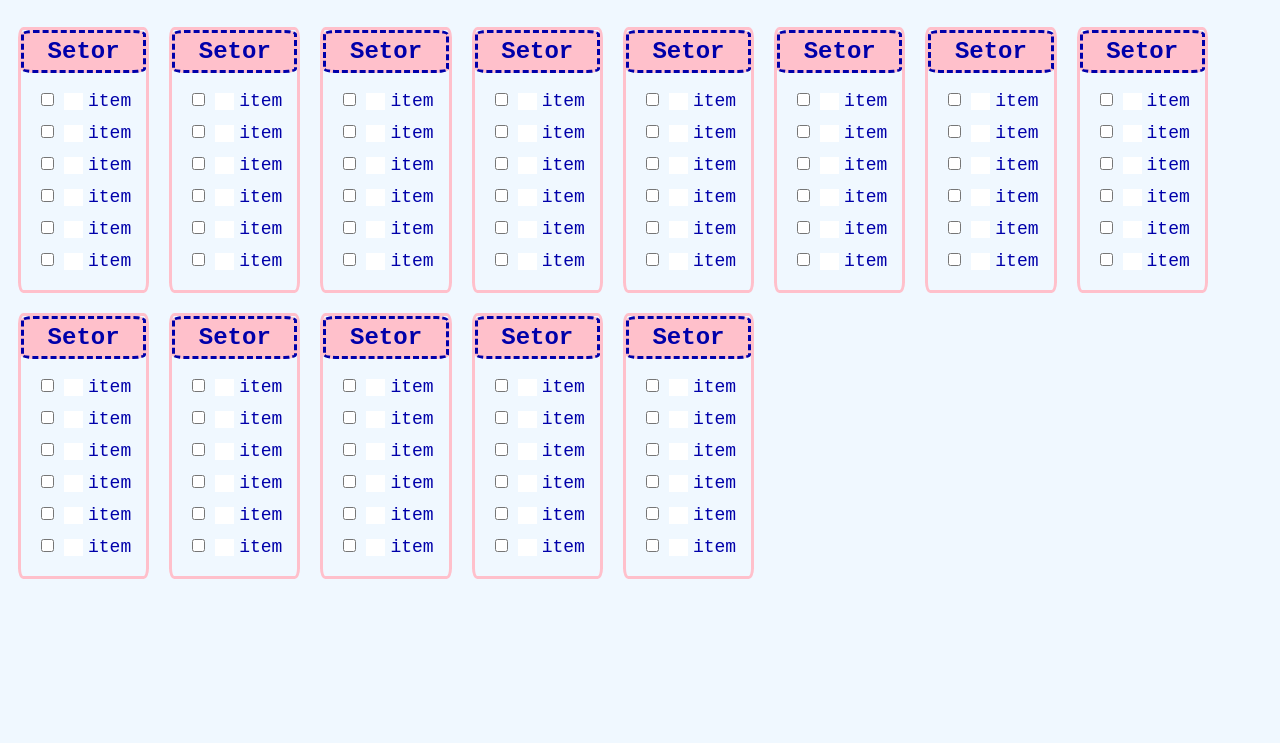
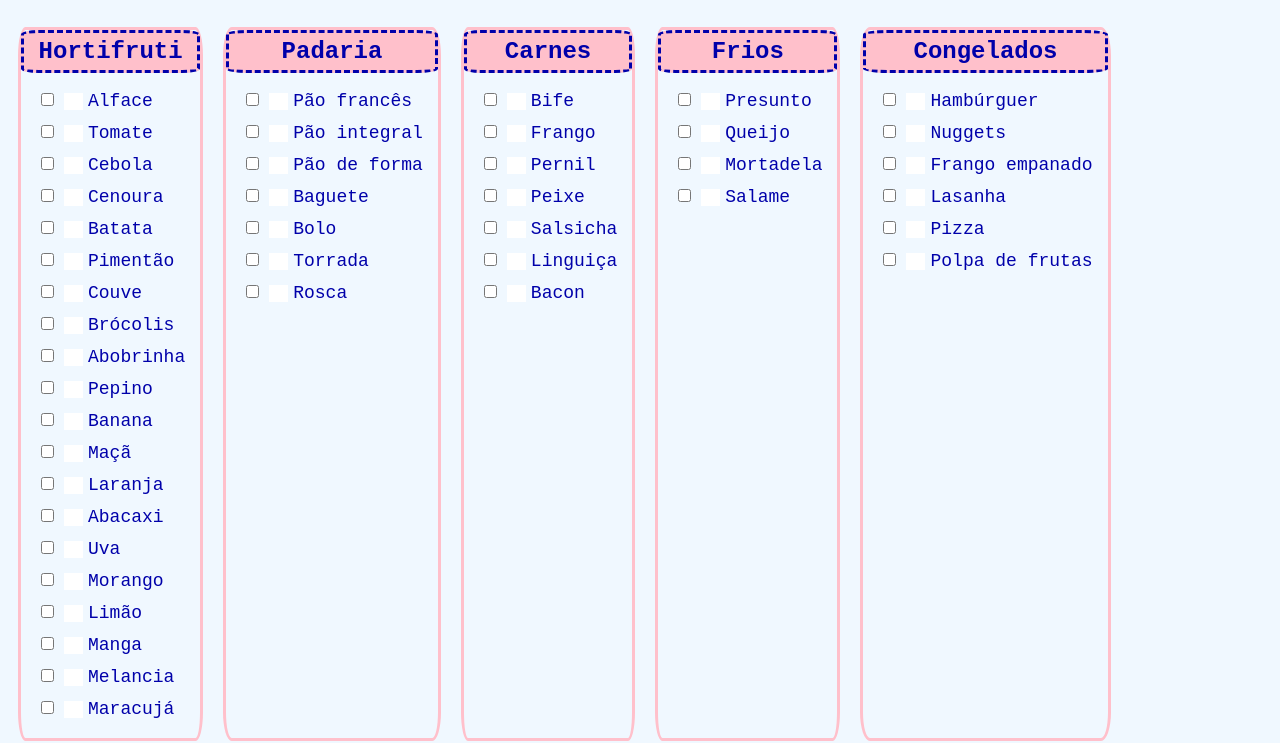
Before and after one commit to Linne88/compras, a plain HTML site: page index.html in a window 1280 px wide. Shown: the part 68-811 px from the top of the page. Drawn offline with Linux system fonts and the light colour scheme.

Commit message:
itens adicionados

```diff
--- a/index.html
+++ b/index.html
@@ -10,146 +10,146 @@
         <h1>Lista de Compras</h1>
         <div class="list-section">
             <div class="section">
-                <h2>Setor</h2>
+                <h2>Hortifruti</h2>
                 <ul>
-                    <li><input type="checkbox"><input type="text" maxlength="2" id="quantidade" min="1"><label for="item">item</label></li>
-                    <li><input type="checkbox"><input type="text" maxlength="2" id="quantidade" min="1"><label for="item">item</label></li>
-                    <li><input type="checkbox"><input type="text" maxlength="2" id="quantidade" min="1"><label for="item">item</label></li>
-                    <li><input type="checkbox"><input type="text" maxlength="2" id="quantidade" min="1"><label for="item">item</label></li>
-                    <li><input type="checkbox"><input type="text" maxlength="2" id="quantidade" min="1"><label for="item">item</label></li>
-                    <li><input type="checkbox"><input type="text" maxlength="2" id="quantidade" min="1"><label for="item">item</label></li>
+                    <li><input type="checkbox"><input type="text" maxlength="2" id="quantidade" min="1"><label for="item">Alface</label></li>
+                    <li><input type="checkbox"><input type="text" maxlength="2" id="quantidade" min="1"><label for="item">Tomate</label></li>
+                    <li><input type="checkbox"><input type="text" maxlength="2" id="quantidade" min="1"><label for="item">Cebola</label></li>
+                    <li><input type="checkbox"><input type="text" maxlength="2" id="quantidade" min="1"><label for="item">Cenoura</label></li>
+                    <li><input type="checkbox"><input type="text" maxlength="2" id="quantidade" min="1"><label for="item">Batata</label></li>
+                    <li><input type="checkbox"><input type="text" maxlength="2" id="quantidade" min="1"><label for="item">Pimentão</label></li>
+                    <li><input type="checkbox"><input type="text" maxlength="2" id="quantidade" min="1"><label for="item">Couve</label></li>
+                    <li><input type="checkbox"><input type="text" maxlength="2" id="quantidade" min="1"><label for="item">Brócolis</label></li>
+                    <li><input type="checkbox"><input type="text" maxlength="2" id="quantidade" min="1"><label for="item">Abobrinha</label></li>
+                    <li><input type="checkbox"><input type="text" maxlength="2" id="quantidade" min="1"><label for="item">Pepino</label></li>
+                    <li><input type="checkbox"><input type="text" maxlength="2" id="quantidade" min="1"><label for="item">Banana</label></li>
+                    <li><input type="checkbox"><input type="text" maxlength="2" id="quantidade" min="1"><label for="item">Maçã</label></li>
+                    <li><input type="checkbox"><input type="text" maxlength="2" id="quantidade" min="1"><label for="item">Laranja</label></li>
+                    <li><input type="checkbox"><input type="text" maxlength="2" id="quantidade" min="1"><label for="item">Abacaxi</label></li>
+                    <li><input type="checkbox"><input type="text" maxlength="2" id="quantidade" min="1"><label for="item">Uva</label></li>
+                    <li><input type="checkbox"><input type="text" maxlength="2" id="quantidade" min="1"><label for="item">Morango</label></li>
+                    <li><input type="checkbox"><input type="text" maxlength="2" id="quantidade" min="1"><label for="item">Limão</label></li>
+                    <li><input type="checkbox"><input type="text" maxlength="2" id="quantidade" min="1"><label for="item">Manga</label></li>
+                    <li><input type="checkbox"><input type="text" maxlength="2" id="quantidade" min="1"><label for="item">Melancia</label></li>
+                    <li><input type="checkbox"><input type="text" maxlength="2" id="quantidade" min="1"><label for="item">Maracujá</label></li>
                 </ul>
             </div>
             <div class="section">
-                <h2>Setor</h2>
+                <h2>Padaria</h2>
                 <ul>
-                    <li><input type="checkbox"><input type="text" maxlength="2" id="quantidade" min="1"><label for="item">item</label></li>
-                    <li><input type="checkbox"><input type="text" maxlength="2" id="quantidade" min="1"><label for="item">item</label></li>
-                    <li><input type="checkbox"><input type="text" maxlength="2" id="quantidade" min="1"><label for="item">item</label></li>
-                    <li><input type="checkbox"><input type="text" maxlength="2" id="quantidade" min="1"><label for="item">item</label></li>
-                    <li><input type="checkbox"><input type="text" maxlength="2" id="quantidade" min="1"><label for="item">item</label></li>
-                    <li><input type="checkbox"><input type="text" maxlength="2" id="quantidade" min="1"><label for="item">item</label></li>
+                    <li><input type="checkbox"><input type="text" maxlength="2" id="quantidade" min="1"><label for="item">Pão francês</label></li>
+                    <li><input type="checkbox"><input type="text" maxlength="2" id="quantidade" min="1"><label for="item">Pão integral</label></li>
+                    <li><input type="checkbox"><input type="text" maxlength="2" id="quantidade" min="1"><label for="item">Pão de forma</label></li>
+                    <li><input type="checkbox"><input type="text" maxlength="2" id="quantidade" min="1"><label for="item">Baguete</label></li>
+                    <li><input type="checkbox"><input type="text" maxlength="2" id="quantidade" min="1"><label for="item">Bolo</label></li>
+                    <li><input type="checkbox"><input type="text" maxlength="2" id="quantidade" min="1"><label for="item">Torrada</label></li>
+                    <li><input type="checkbox"><input type="text" maxlength="2" id="quantidade" min="1"><label for="item">Rosca</label></li>
                 </ul>
             </div>
             <div class="section">
-                <h2>Setor</h2>
+                <h2>Carnes</h2>
                 <ul>
-                    <li><input type="checkbox"><input type="text" maxlength="2" id="quantidade" min="1"><label for="item">item</label></li>
-                    <li><input type="checkbox"><input type="text" maxlength="2" id="quantidade" min="1"><label for="item">item</label></li>
-                    <li><input type="checkbox"><input type="text" maxlength="2" id="quantidade" min="1"><label for="item">item</label></li>
-                    <li><input type="checkbox"><input type="text" maxlength="2" id="quantidade" min="1"><label for="item">item</label></li>
-                    <li><input type="checkbox"><input type="text" maxlength="2" id="quantidade" min="1"><label for="item">item</label></li>
-                    <li><input type="checkbox"><input type="text" maxlength="2" id="quantidade" min="1"><label for="item">item</label></li>
+                    <li><input type="checkbox"><input type="text" maxlength="2" id="quantidade" min="1"><label for="item">Bife</label></li>
+                    <li><input type="checkbox"><input type="text" maxlength="2" id="quantidade" min="1"><label for="item">Frango</label></li>
+                    <li><input type="checkbox"><input type="text" maxlength="2" id="quantidade" min="1"><label for="item">Pernil</label></li>
+                    <li><input type="checkbox"><input type="text" maxlength="2" id="quantidade" min="1"><label for="item">Peixe</label></li>
+                    <li><input type="checkbox"><input type="text" maxlength="2" id="quantidade" min="1"><label for="item">Salsicha</label></li>
+                    <li><input type="checkbox"><input type="text" maxlength="2" id="quantidade" min="1"><label for="item">Linguiça</label></li>
+                    <li><input type="checkbox"><input type="text" maxlength="2" id="quantidade" min="1"><label for="item">Bacon</label></li>
                 </ul>
             </div>
             <div class="section">
-                <h2>Setor</h2>
+                <h2>Frios</h2>
                 <ul>
-                    <li><input type="checkbox"><input type="text" maxlength="2" id="quantidade" min="1"><label for="item">item</label></li>
-                    <li><input type="checkbox"><input type="text" maxlength="2" id="quantidade" min="1"><label for="item">item</label></li>
-                    <li><input type="checkbox"><input type="text" maxlength="2" id="quantidade" min="1"><label for="item">item</label></li>
-                    <li><input type="checkbox"><input type="text" maxlength="2" id="quantidade" min="1"><label for="item">item</label></li>
-                    <li><input type="checkbox"><input type="text" maxlength="2" id="quantidade" min="1"><label for="item">item</label></li>
-                    <li><input type="checkbox"><input type="text" maxlength="2" id="quantidade" min="1"><label for="item">item</label></li>
+                    <li><input type="checkbox"><input type="text" maxlength="2" id="quantidade" min="1"><label for="item">Presunto</label></li>
+                    <li><input type="checkbox"><input type="text" maxlength="2" id="quantidade" min="1"><label for="item">Queijo</label></li>
+                    <li><input type="checkbox"><input type="text" maxlength="2" id="quantidade" min="1"><label for="item">Mortadela</label></li>
+                    <li><input type="checkbox"><input type="text" maxlength="2" id="quantidade" min="1"><label for="item">Salame</label></li>
                 </ul>
             </div>
             <div class="section">
-                <h2>Setor</h2>
+                <h2>Congelados</h2>
                 <ul>
-                    <li><input type="checkbox"><input type="text" maxlength="2" id="quantidade" min="1"><label for="item">item</label></li>
-                    <li><input type="checkbox"><input type="text" maxlength="2" id="quantidade" min="1"><label for="item">item</label></li>
-                    <li><input type="checkbox"><input type="text" maxlength="2" id="quantidade" min="1"><label for="item">item</label></li>
-                    <li><input type="checkbox"><input type="text" maxlength="2" id="quantidade" min="1"><label for="item">item</label></li>
-                    <li><input type="checkbox"><input type="text" maxlength="2" id="quantidade" min="1"><label for="item">item</label></li>
-                    <li><input type="checkbox"><input type="text" maxlength="2" id="quantidade" min="1"><label for="item">item</label></li>
+                    <li><input type="checkbox"><input type="text" maxlength="2" id="quantidade" min="1"><label for="item">Hambúrguer</label></li>
+                    <li><input type="checkbox"><input type="text" maxlength="2" id="quantidade" min="1"><label for="item">Nuggets</label></li>
+                    <li><input type="checkbox"><input type="text" maxlength="2" id="quantidade" min="1"><label for="item">Frango empanado</label></li>
+                    <li><input type="checkbox"><input type="text" maxlength="2" id="quantidade" min="1"><label for="item">Lasanha</label></li>
+                    <li><input type="checkbox"><input type="text" maxlength="2" id="quantidade" min="1"><label for="item">Pizza</label></li>
+                    <li><input type="checkbox"><input type="text" maxlength="2" id="quantidade" min="1"><label for="item">Polpa de frutas</label></li>
                 </ul>
             </div>
             <div class="section">
-                <h2>Setor</h2>
+                <h2>Bebidas</h2>
                 <ul>
-                    <li><input type="checkbox"><input type="text" maxlength="2" id="quantidade" min="1"><label for="item">item</label></li>
-                    <li><input type="checkbox"><input type="text" maxlength="2" id="quantidade" min="1"><label for="item">item</label></li>
-                    <li><input type="checkbox"><input type="text" maxlength="2" id="quantidade" min="1"><label for="item">item</label></li>
-                    <li><input type="checkbox"><input type="text" maxlength="2" id="quantidade" min="1"><label for="item">item</label></li>
-                    <li><input type="checkbox"><input type="text" maxlength="2" id="quantidade" min="1"><label for="item">item</label></li>
-                    <li><input type="checkbox"><input type="text" maxlength="2" id="quantidade" min="1"><label for="item">item</label></li>
+                    <li><input type="checkbox"><input type="text" maxlength="2" id="quantidade" min="1"><label for="item">Água</label></li>
+                    <li><input type="checkbox"><input type="text" maxlength="2" id="quantidade" min="1"><label for="item">Suco</label></li>
+                    <li><input type="checkbox"><input type="text" maxlength="2" id="quantidade" min="1"><label for="item">Refrigerante</label></li>
+                    <li><input type="checkbox"><input type="text" maxlength="2" id="quantidade" min="1"><label for="item">Cerveja</label></li>
+                    <li><input type="checkbox"><input type="text" maxlength="2" id="quantidade" min="1"><label for="item">Vinho</label></li>
+                    <li><input type="checkbox"><input type="text" maxlength="2" id="quantidade" min="1"><label for="item">Leite</label></li>
+                    <li><input type="checkbox"><input type="text" maxlength="2" id="quantidade" min="1"><label for="item">Achocolatado</label></li>
+                    <li><input type="checkbox"><input type="text" maxlength="2" id="quantidade" min="1"><label for="item">Iogurte</label></li>
                 </ul>
             </div>
             <div class="section">
-                <h2>Setor</h2>
+                <h2>Mercearia</h2>
                 <ul>
-                    <li><input type="checkbox"><input type="text" maxlength="2" id="quantidade" min="1"><label for="item">item</label></li>
-                    <li><input type="checkbox"><input type="text" maxlength="2" id="quantidade" min="1"><label for="item">item</label></li>
-                    <li><input type="checkbox"><input type="text" maxlength="2" id="quantidade" min="1"><label for="item">item</label></li>
-                    <li><input type="checkbox"><input type="text" maxlength="2" id="quantidade" min="1"><label for="item">item</label></li>
-                    <li><input type="checkbox"><input type="text" maxlength="2" id="quantidade" min="1"><label for="item">item</label></li>
-                    <li><input type="checkbox"><input type="text" maxlength="2" id="quantidade" min="1"><label for="item">item</label></li>
+                    <li><input type="checkbox"><input type="text" maxlength="2" id="quantidade" min="1"><label for="item">Arroz</label></li>
+                    <li><input type="checkbox"><input type="text" maxlength="2" id="quantidade" min="1"><label for="item">Feijão</label></li>
+                    <li><input type="checkbox"><input type="text" maxlength="2" id="quantidade" min="1"><label for="item">Macarrão</label></li>
+                    <li><input type="checkbox"><input type="text" maxlength="2" id="quantidade" min="1"><label for="item">Farinha</label></li>
+                    <li><input type="checkbox"><input type="text" maxlength="2" id="quantidade" min="1"><label for="item">Açúcar</label></li>
+                    <li><input type="checkbox"><input type="text" maxlength="2" id="quantidade" min="1"><label for="item">Sal</label></li>
+                    <li><input type="checkbox"><input type="text" maxlength="2" id="quantidade" min="1"><label for="item">Óleo</label></li>
+                    <li><input type="checkbox"><input type="text" maxlength="2" id="quantidade" min="1"><label for="item">Azeite</label></li>
+                    <li><input type="checkbox"><input type="text" maxlength="2" id="quantidade" min="1"><label for="item">Refogado</label></li>
+                    <li><input type="checkbox"><input type="text" maxlength="2" id="quantidade" min="1"><label for="item">Leite condensado</label></li>
+                    <li><input type="checkbox"><input type="text" maxlength="2" id="quantidade" min="1"><label for="item">Creme de leite</label></li>
+                    <li><input type="checkbox"><input type="text" maxlength="2" id="quantidade" min="1"><label for="item">Milho</label></li>
+                    <li><input type="checkbox"><input type="text" maxlength="2" id="quantidade" min="1"><label for="item">Miojo</label></li>
+                    <li><input type="checkbox"><input type="text" maxlength="2" id="quantidade" min="1"><label for="item">Aveia</label></li>
+                    <li><input type="checkbox"><input type="text" maxlength="2" id="quantidade" min="1"><label for="item">Granola</label></li>
+                    <li><input type="checkbox"><input type="text" maxlength="2" id="quantidade" min="1"><label for="item">Biscoitos</label></li>
+                    <li><input type="checkbox"><input type="text" maxlength="2" id="quantidade" min="1"><label for="item">Café</label></li>
+                    <li><input type="checkbox"><input type="text" maxlength="2" id="quantidade" min="1"><label for="item">Manteiga</label></li>
+                    <li><input type="checkbox"><input type="text" maxlength="2" id="quantidade" min="1"><label for="item">Requeijão</label></li>
                 </ul>
             </div>
             <div class="section">
-                <h2>Setor</h2>
+                <h2>Higiene</h2>
                 <ul>
-                    <li><input type="checkbox"><input type="text" maxlength="2" id="quantidade" min="1"><label for="item">item</label></li>
-                    <li><input type="checkbox"><input type="text" maxlength="2" id="quantidade" min="1"><label for="item">item</label></li>
-                    <li><input type="checkbox"><input type="text" maxlength="2" id="quantidade" min="1"><label for="item">item</label></li>
-                    <li><input type="checkbox"><input type="text" maxlength="2" id="quantidade" min="1"><label for="item">item</label></li>
-                    <li><input type="checkbox"><input type="text" maxlength="2" id="quantidade" min="1"><label for="item">item</label></li>
-                    <li><input type="checkbox"><input type="text" maxlength="2" id="quantidade" min="1"><label for="item">item</label></li>
+                    <li><input type="checkbox"><input type="text" maxlength="2" id="quantidade" min="1"><label for="item">Sabonete</label></li>
+                    <li><input type="checkbox"><input type="text" maxlength="2" id="quantidade" min="1"><label for="item">Shampoo</label></li>
+                    <li><input type="checkbox"><input type="text" maxlength="2" id="quantidade" min="1"><label for="item">Condicionador</label></li>
+                    <li><input type="checkbox"><input type="text" maxlength="2" id="quantidade" min="1"><label for="item">Pasta de dente</label></li>
+                    <li><input type="checkbox"><input type="text" maxlength="2" id="quantidade" min="1"><label for="item">Fio dental</label></li>
+                    <li><input type="checkbox"><input type="text" maxlength="2" id="quantidade" min="1"><label for="item">Desodorante</label></li>
+                    <li><input type="checkbox"><input type="text" maxlength="2" id="quantidade" min="1"><label for="item">Absorvente</label></li>
+                    <li><input type="checkbox"><input type="text" maxlength="2" id="quantidade" min="1"><label for="item">Papel higiênico</label></li>
+                    <li><input type="checkbox"><input type="text" maxlength="2" id="quantidade" min="1"><label for="item">Lâmina de barbear</label></li>
                 </ul>
             </div>
             <div class="section">
-                <h2>Setor</h2>
+                <h2>Limpeza</h2>
                 <ul>
-                    <li><input type="checkbox"><input type="text" maxlength="2" id="quantidade" min="1"><label for="item">item</label></li>
-                    <li><input type="checkbox"><input type="text" maxlength="2" id="quantidade" min="1"><label for="item">item</label></li>
-                    <li><input type="checkbox"><input type="text" maxlength="2" id="quantidade" min="1"><label for="item">item</label></li>
-                    <li><input type="checkbox"><input type="text" maxlength="2" id="quantidade" min="1"><label for="item">item</label></li>
-                    <li><input type="checkbox"><input type="text" maxlength="2" id="quantidade" min="1"><label for="item">item</label></li>
-                    <li><input type="checkbox"><input type="text" maxlength="2" id="quantidade" min="1"><label for="item">item</label></li>
+                    <li><input type="checkbox"><input type="text" maxlength="2" id="quantidade" min="1"><label for="item">Detergente</label></li>
+                    <li><input type="checkbox"><input type="text" maxlength="2" id="quantidade" min="1"><label for="item">Sabão líquido</label></li>
+                    <li><input type="checkbox"><input type="text" maxlength="2" id="quantidade" min="1"><label for="item">Amaciante</label></li>
+                    <li><input type="checkbox"><input type="text" maxlength="2" id="quantidade" min="1"><label for="item">Saco de lixo</label></li>
+                    <li><input type="checkbox"><input type="text" maxlength="2" id="quantidade" min="1"><label for="item">Papel toalha</label></li>
+                    <li><input type="checkbox"><input type="text" maxlength="2" id="quantidade" min="1"><label for="item">Multiuso</label></li>
+                    <li><input type="checkbox"><input type="text" maxlength="2" id="quantidade" min="1"><label for="item">Limpa vidros</label></li>
+                    <li><input type="checkbox"><input type="text" maxlength="2" id="quantidade" min="1"><label for="item">Lustra móveis</label></li>
+                    <li><input type="checkbox"><input type="text" maxlength="2" id="quantidade" min="1"><label for="item">Esponja</label></li>
+                    <li><input type="checkbox"><input type="text" maxlength="2" id="quantidade" min="1"><label for="item">Água sanitária</label></li>
                 </ul>
             </div>
             <div class="section">
-                <h2>Setor</h2>
+                <h2>Petshop</h2>
                 <ul>
-                    <li><input type="checkbox"><input type="text" maxlength="2" id="quantidade" min="1"><label for="item">item</label></li>
-                    <li><input type="checkbox"><input type="text" maxlength="2" id="quantidade" min="1"><label for="item">item</label></li>
-                    <li><input type="checkbox"><input type="text" maxlength="2" id="quantidade" min="1"><label for="item">item</label></li>
-                    <li><input type="checkbox"><input type="text" maxlength="2" id="quantidade" min="1"><label for="item">item</label></li>
-                    <li><input type="checkbox"><input type="text" maxlength="2" id="quantidade" min="1"><label for="item">item</label></li>
-                    <li><input type="checkbox"><input type="text" maxlength="2" id="quantidade" min="1"><label for="item">item</label></li>
-                </ul>
-            </div>
-            <div class="section">
-                <h2>Setor</h2>
-                <ul>
-                    <li><input type="checkbox"><input type="text" maxlength="2" id="quantidade" min="1"><label for="item">item</label></li>
-                    <li><input type="checkbox"><input type="text" maxlength="2" id="quantidade" min="1"><label for="item">item</label></li>
-                    <li><input type="checkbox"><input type="text" maxlength="2" id="quantidade" min="1"><label for="item">item</label></li>
-                    <li><input type="checkbox"><input type="text" maxlength="2" id="quantidade" min="1"><label for="item">item</label></li>
-                    <li><input type="checkbox"><input type="text" maxlength="2" id="quantidade" min="1"><label for="item">item</label></li>
-                    <li><input type="checkbox"><input type="text" maxlength="2" id="quantidade" min="1"><label for="item">item</label></li>
-                </ul>
-            </div>
-            <div class="section">
-                <h2>Setor</h2>
-                <ul>
-                    <li><input type="checkbox"><input type="text" maxlength="2" id="quantidade" min="1"><label for="item">item</label></li>
-                    <li><input type="checkbox"><input type="text" maxlength="2" id="quantidade" min="1"><label for="item">item</label></li>
-                    <li><input type="checkbox"><input type="text" maxlength="2" id="quantidade" min="1"><label for="item">item</label></li>
-                    <li><input type="checkbox"><input type="text" maxlength="2" id="quantidade" min="1"><label for="item">item</label></li>
-                    <li><input type="checkbox"><input type="text" maxlength="2" id="quantidade" min="1"><label for="item">item</label></li>
-                    <li><input type="checkbox"><input type="text" maxlength="2" id="quantidade" min="1"><label for="item">item</label></li>
-                </ul>
-            </div>
-            <div class="section">
-                <h2>Setor</h2>
-                <ul>
-                    <li><input type="checkbox"><input type="text" maxlength="2" id="quantidade" min="1"><label for="item">item</label></li>
-                    <li><input type="checkbox"><input type="text" maxlength="2" id="quantidade" min="1"><label for="item">item</label></li>
-                    <li><input type="checkbox"><input type="text" maxlength="2" id="quantidade" min="1"><label for="item">item</label></li>
-                    <li><input type="checkbox"><input type="text" maxlength="2" id="quantidade" min="1"><label for="item">item</label></li>
-                    <li><input type="checkbox"><input type="text" maxlength="2" id="quantidade" min="1"><label for="item">item</label></li>
-                    <li><input type="checkbox"><input type="text" maxlength="2" id="quantidade" min="1"><label for="item">item</label></li>
+                    <li><input type="checkbox"><input type="text" maxlength="2" id="quantidade" min="1"><label for="item">Ração</label></li>
+                    <li><input type="checkbox"><input type="text" maxlength="2" id="quantidade" min="1"><label for="item">Petiscos</label></li>
+                    <li><input type="checkbox"><input type="text" maxlength="2" id="quantidade" min="1"><label for="item">Brinquedos</label></li>
                 </ul>
             </div>
         </div>
--- a/style.css
+++ b/style.css
@@ -10,7 +10,7 @@ h1 {
     text-decoration: underline;
 }
 .list-section {
-    display: inline-flex;
+    display: flex;
     flex-wrap: wrap;
 }
 .section {
```
